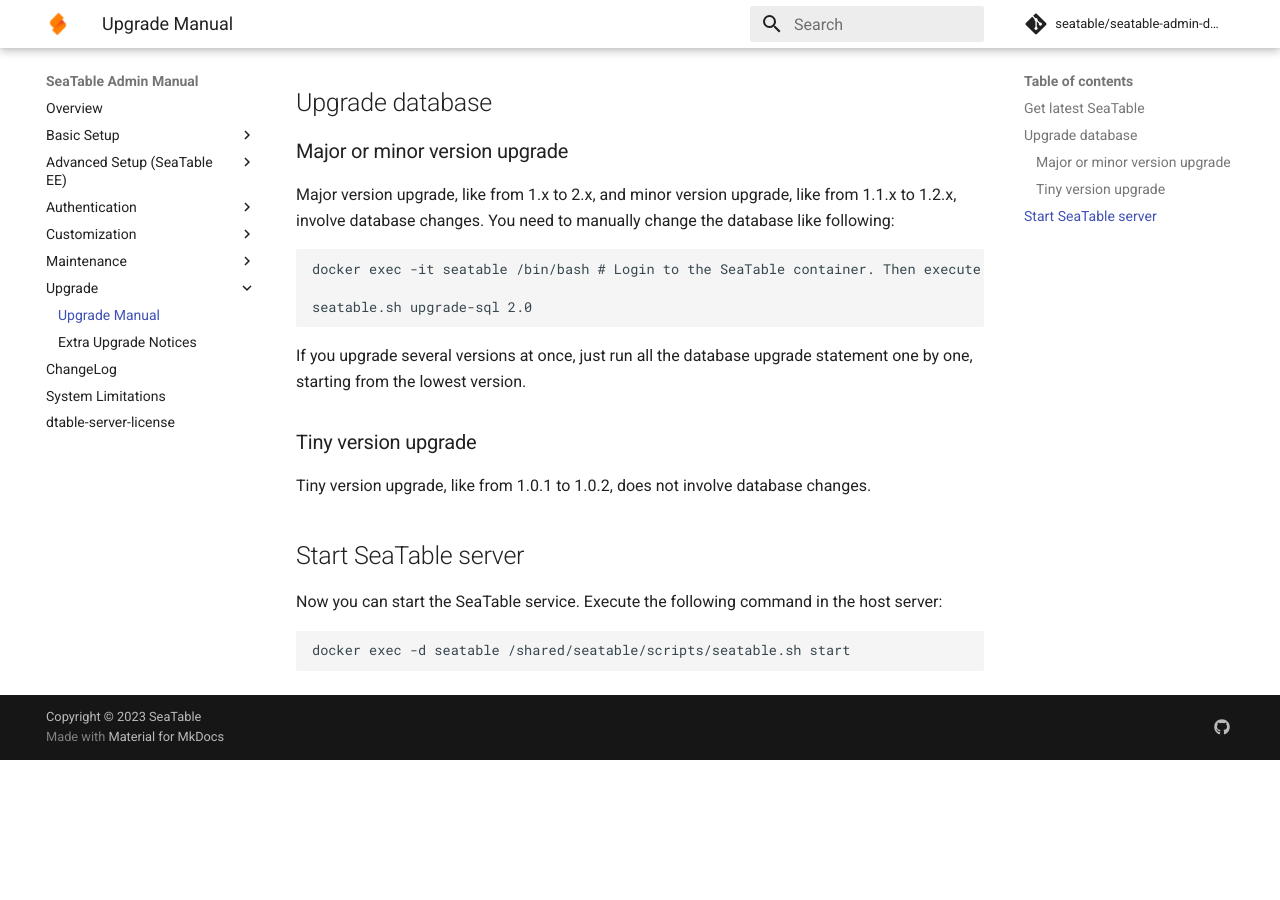
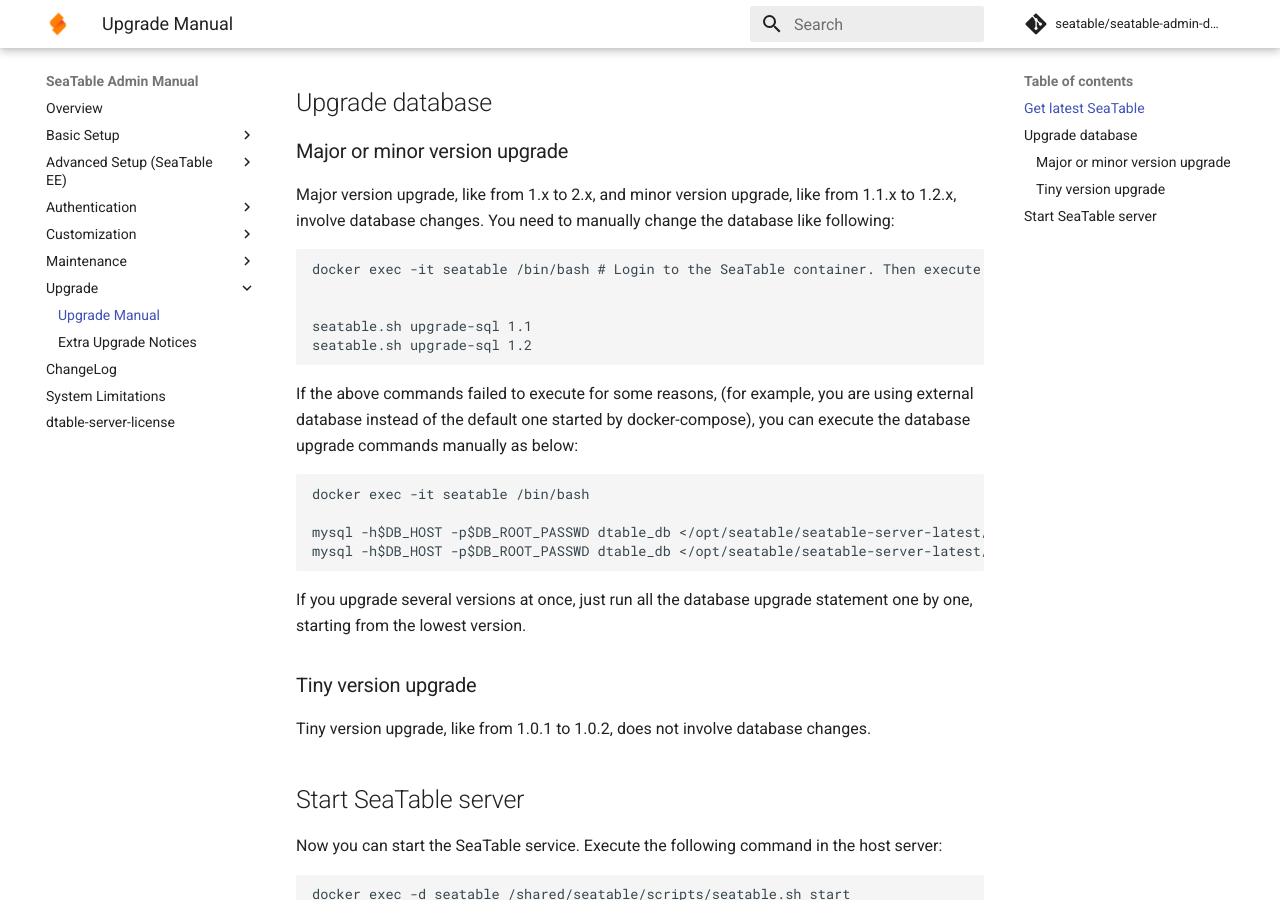
Before and after one commit to seatable/seatable-admin-docs, an MkDocs documentation site: the page built from manual/upgrade/upgrade_manual.md, in a window 1280 px wide and 900 px high, scrolled down 720 px. Built offline with MkDocs 1.6.1 and Material for MkDocs 9.7.7, drawn with Linux system fonts in a browser that asks for light colours; comment, search, counter and statistics services are not loaded; before the commit the page ends 1480 px from its top, so only the background shows below that.

Commit message:
Update upgrade_manual.md

````diff
--- a/manual/upgrade/upgrade_manual.md
+++ b/manual/upgrade/upgrade_manual.md
@@ -43,8 +43,18 @@
 ```
 docker exec -it seatable /bin/bash # Login to the SeaTable container. Then execute the upgrade statement
 
-seatable.sh upgrade-sql 2.0
 
+seatable.sh upgrade-sql 1.1
+seatable.sh upgrade-sql 1.2
+```
+
+If the above commands failed to execute for some reasons, (for example, you are using external database instead of the default one started by docker-compose), you can execute the database upgrade commands manually as below:
+
+```
+docker exec -it seatable /bin/bash
+
+mysql -h$DB_HOST -p$DB_ROOT_PASSWD dtable_db </opt/seatable/seatable-server-latest/sql/mysql/upgrade/1.1/dtable.sql
+mysql -h$DB_HOST -p$DB_ROOT_PASSWD dtable_db </opt/seatable/seatable-server-latest/sql/mysql/upgrade/1.2/dtable.sql
 ```
 
 If you upgrade several versions at once, just run all the database upgrade statement one by one, starting from the lowest version.
````
